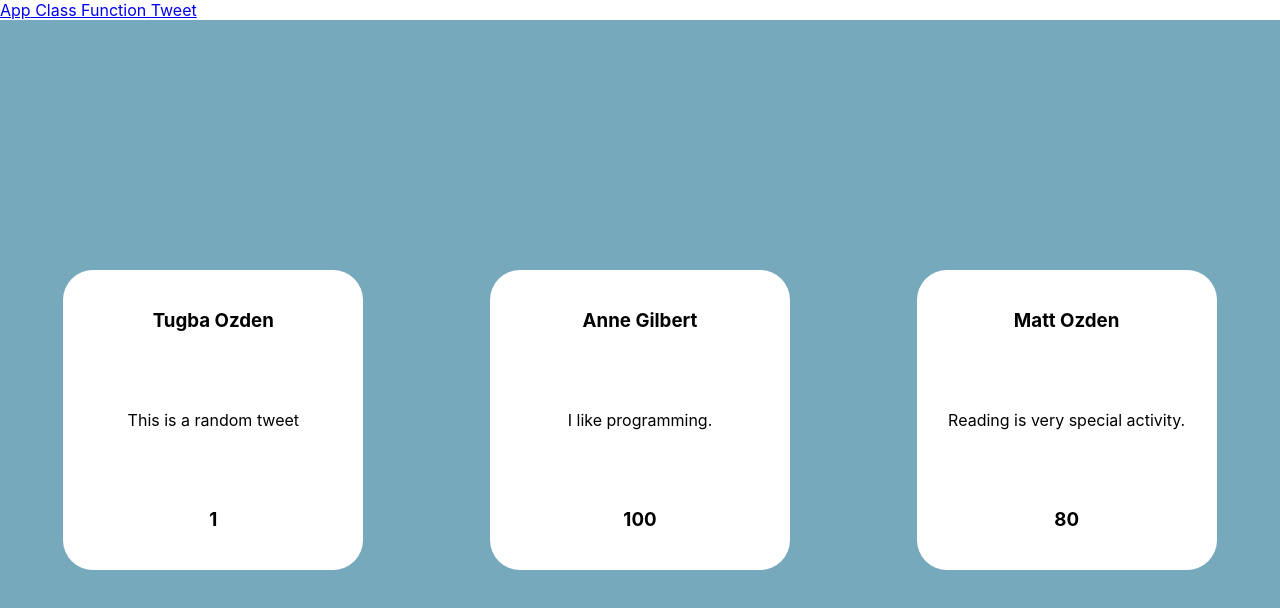
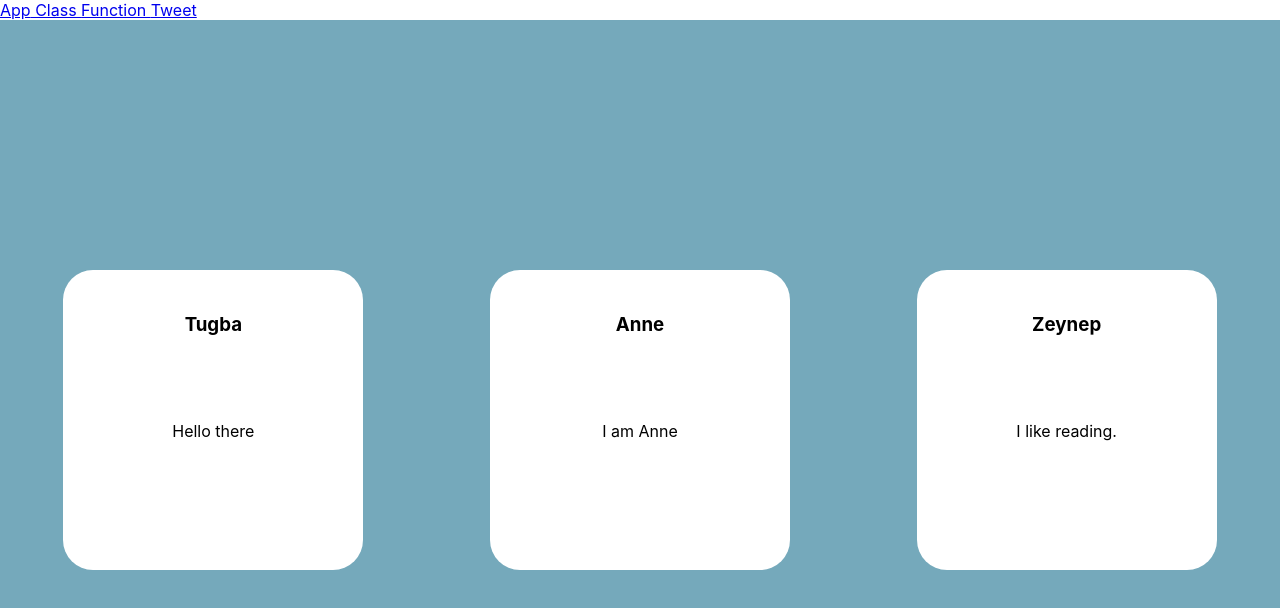
Before and after one commit to tugbaozdn/REACT, a React (Create React App) app: page /Tweet in a window 1280 px wide. Shown: the top 608 px of the page. Built offline with nearby package versions, Linux system fonts and the light colour scheme.

Commit message:
using state with map...

```diff
--- a/src/App.css
+++ b/src/App.css
@@ -65,3 +65,10 @@
 
 
 }
+
+.red{
+
+  color:red;
+  font-size: 50px;
+
+}
--- a/src/components/navbar-component.js
+++ b/src/components/navbar-component.js
@@ -16,6 +16,24 @@ function NavBar(){
 
     const [name, setName] =useState("Tugba");
     const [message, setMessage] = useState("This is the default message.");
+    // const [isRed, setRed]=useState(false);
+    // const [count,setCount]=useState(0);
+
+
+
+    // const increment =()=>{
+    //     setCount(count+1);
+    //     setRed(!isRed);
+    // };
+
+
+    const[users, setUsers] = useState([
+        {name:'Tugba', message1:'Hello there'},
+        {name:'Anne', message1: 'I am Anne'},
+        {name: 'Zeynep', message1: 'I like reading.'}
+
+
+    ]);
 
     const propsObject={
         name:name,
@@ -23,6 +41,8 @@ function NavBar(){
         updatemessage: setMessage
 
     }
+
+
 
     // const propsObject={
     //     ...propsObject,
@@ -60,12 +80,18 @@ function NavBar(){
 
                     <Route exact path="/Tweet">
                         <div className="app">
-                        <Tweet name="Tugba Ozden" message1="This is a random tweet" numOfLikes='1' />
+                        {/*<Tweet name="Tugba Ozden" message1="This is a random tweet" numOfLikes='1' />
                         <Tweet name="Anne Gilbert" message1="I like programming." numOfLikes='100'/>
                         <Tweet name="Matt Ozden" message1="Reading is very special activity." numOfLikes='80'/>
+                        <button onClick={increment}>Increment</button>
+                        <p className={isRed ? 'red' : ""}>Change my color</p>
+    <h4>{count}</h4>*/}
+
+                            {users.map(user=>(
+                                  <Tweet name={user.name} message1={user.message1}/>
+                            ))}
 
                         </div>
-
                     </Route>
 
                 </Switch>
```
